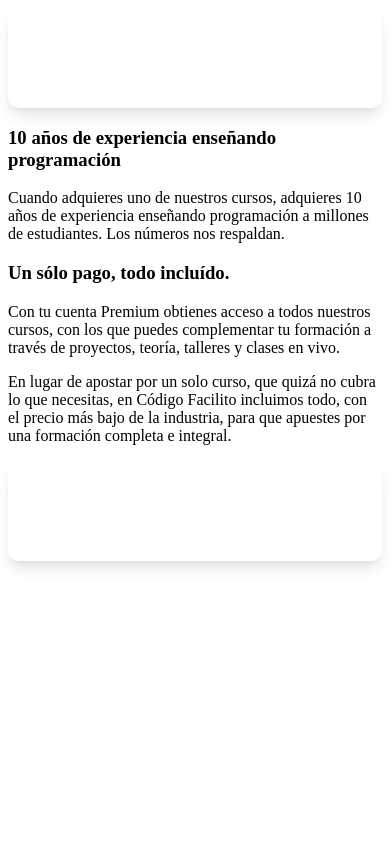
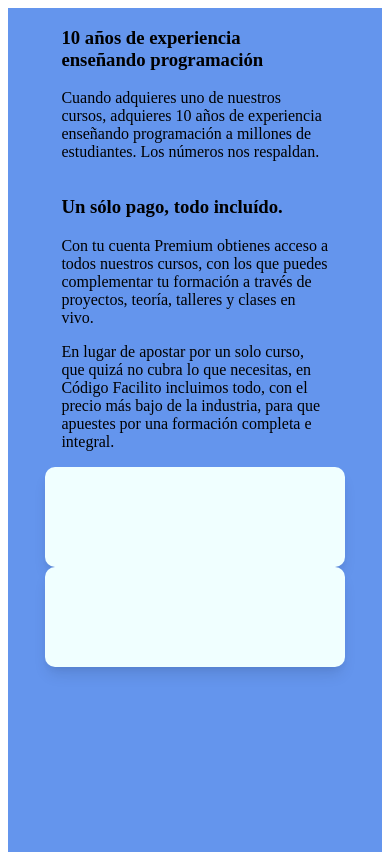
Before and after one commit to codigofacilito/minicurso-flexbox-grid, a plain HTML site: page index.html in a window 390 px wide. Drawn offline with Linux system fonts and the light colour scheme.

Commit message:
Ejercicio finalizado

```diff
--- a/style.css
+++ b/style.css
@@ -2,4 +2,36 @@
   border-radius: 10px;
   box-shadow: 0 10px 15px -3px rgb(0 0 0 / 10%), 0 4px 6px -2px rgb(0 0 0 / 5%);
   height:100px;
+  background-color: azure;
 }
+
+.copy,.card{
+    min-width: 50%;
+    width: 50%;
+}
+
+.row{
+    display: flex;
+    flex-wrap: wrap;
+    align-items: center;
+    height: 100vh;
+    background-color: cornflowerblue;
+}
+
+.copy{
+    padding-right: 1em;
+    padding-left: 1em;
+    box-sizing: border-box;
+}
+
+@media screen and (max-width: 600px) {
+    .row{
+        flex-direction: column;
+    }
+    .copy,.card{
+        width: 80%;
+    }
+    .copy,.first{
+        order: -1;
+    }
+}
```
